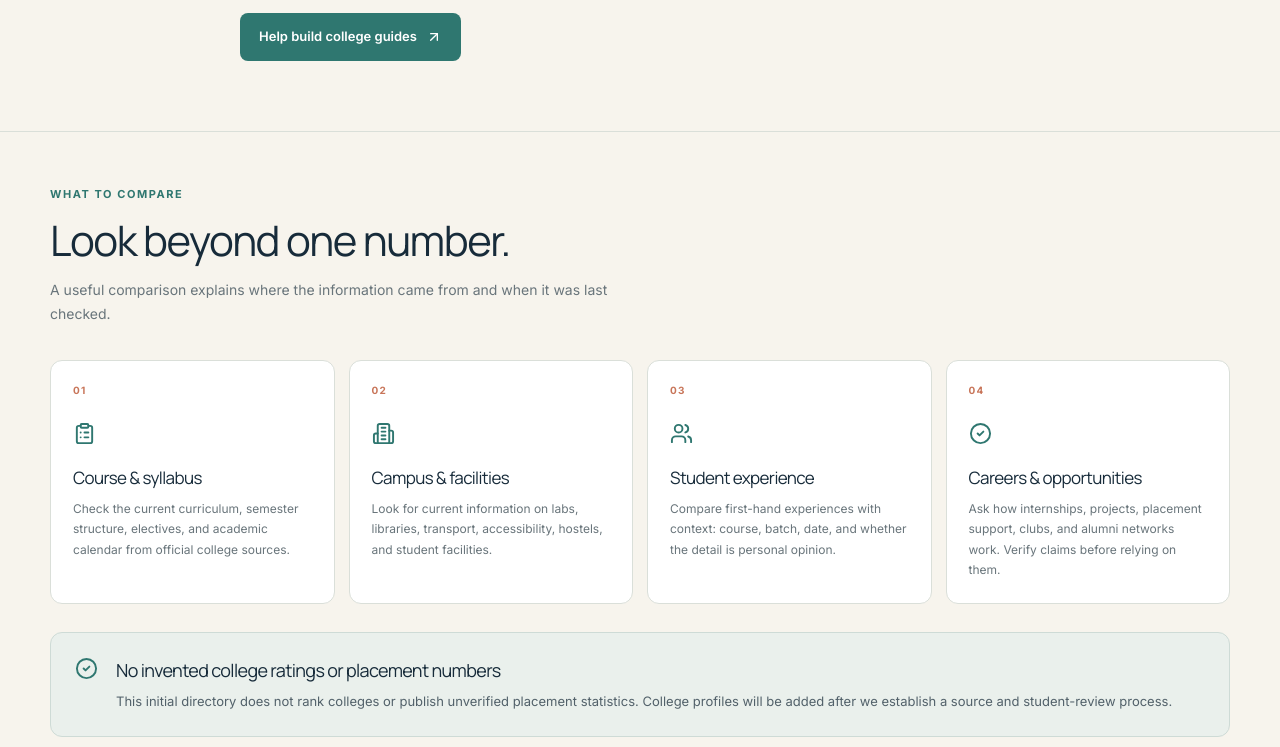
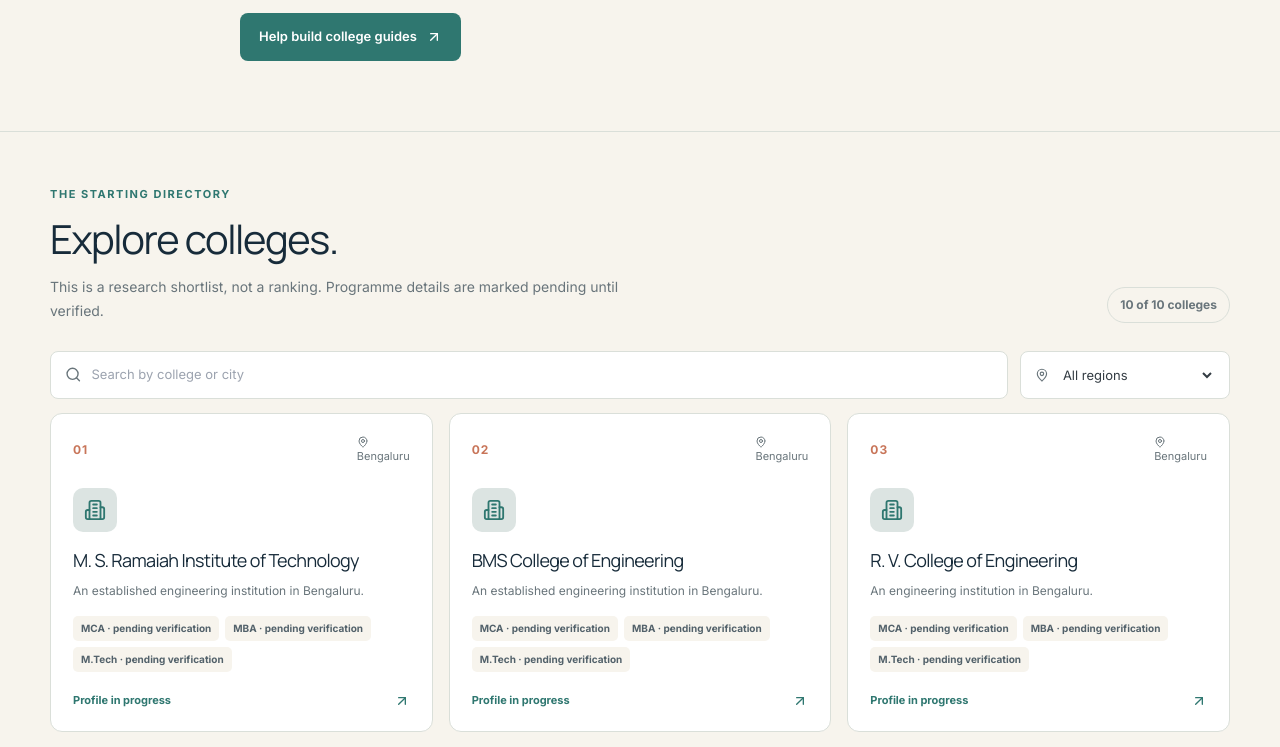
Before and after one commit to Rjiv07/pgcet-student-community, a React (Vite) app: page /colleges in a window 1280 px wide. Shown: the part 420-1167 px from the top of the page. Built offline with nearby package versions, Linux system fonts and the light colour scheme.

Commit message:
Render college directory cards and search filters

```diff
--- a/src/pages/CollegesPage.tsx
+++ b/src/pages/CollegesPage.tsx
@@ -1,5 +1,8 @@
-import { ArrowUpRight, Building2, CheckCircle2, ClipboardList, Users } from 'lucide-react';
+import { useMemo, useState } from 'react';
+import { ArrowUpRight, Building2, CheckCircle2, ClipboardList, MapPin, Search, Users } from 'lucide-react';
 import { Link } from 'react-router-dom';
+import { colleges } from '../content/colleges';
+import './college-pages.css';
 
 const comparison = [
   { icon: ClipboardList, title: 'Course & syllabus', text: 'Check the current curriculum, semester structure, electives, and academic calendar from official college sources.' },
@@ -8,6 +11,50 @@
   { icon: CheckCircle2, title: 'Careers & opportunities', text: 'Ask how internships, projects, placement support, clubs, and alumni networks work. Verify claims before relying on them.' },
 ];
 
+const regions = ['All regions', ...Array.from(new Set(colleges.map((college) => college.region)))];
+
 export function CollegesPage() {
-  return <div className="page-shell"><section className="page-hero"><div className="container narrow"><p className="eyebrow">COLLEGES & COURSES</p><h1>Choose with context, not <span>just a ranking.</span></h1><p className="page-intro">A practical framework for researching colleges and courses after PGCET. We will add college profiles as students contribute details that can be checked and dated.</p><Link className="button button-primary" to="/contribute">Help build college guides <ArrowUpRight size={16}/></Link></div></section><section className="container page-section"><div className="section-heading"><div><p className="eyebrow">WHAT TO COMPARE</p><h2>Look beyond one number.</h2><p className="section-description">A useful comparison explains where the information came from and when it was last checked.</p></div></div><div className="steps-grid">{comparison.map(({icon:Icon,title,text},index)=><article className="step-card" key={title}><span className="step-number">0{index+1}</span><Icon size={23}/><h3>{title}</h3><p>{text}</p></article>)}</div><div className="notice-panel" style={{marginTop:28}}><CheckCircle2 size={23}/><div><h2>No invented college ratings or placement numbers</h2><p>This initial directory does not rank colleges or publish unverified placement statistics. College profiles will be added after we establish a source and student-review process.</p></div></div></section></div>;
+  const [search, setSearch] = useState('');
+  const [region, setRegion] = useState('All regions');
+  const filteredColleges = useMemo(() => {
+    const query = search.trim().toLowerCase();
+    return colleges.filter((college) => {
+      const matchesRegion = region === 'All regions' || college.region === region;
+      const matchesSearch = !query || [college.name, college.city, college.region].some((value) => value.toLowerCase().includes(query));
+      return matchesRegion && matchesSearch;
+    });
+  }, [search, region]);
+
+  return <div className="page-shell">
+    <section className="page-hero"><div className="container narrow">
+      <p className="eyebrow">COLLEGES & COURSES</p>
+      <h1>Choose with context, not <span>just a ranking.</span></h1>
+      <p className="page-intro">Explore an initial shortlist of Karnataka institutions. Each profile gives students a place to build a clearer picture using official sources and dated, reviewed experiences.</p>
+      <a className="button button-primary" href="https://github.com/Rjiv07/pgcet-student-community/issues/new/choose" target="_blank" rel="noreferrer">Help build college guides <ArrowUpRight size={16}/></a>
+    </div></section>
+
+    <section className="container page-section">
+      <div className="college-directory-heading">
+        <div><p className="eyebrow">THE STARTING DIRECTORY</p><h2>Explore colleges.</h2><p className="section-description">This is a research shortlist, not a ranking. Programme details are marked pending until verified.</p></div>
+        <span className="college-count">{filteredColleges.length} of {colleges.length} colleges</span>
+      </div>
+      <div className="college-controls">
+        <label className="college-search"><Search size={17}/><input aria-label="Search colleges" value={search} onChange={(event) => setSearch(event.target.value)} placeholder="Search by college or city"/></label>
+        <label className="college-region"><MapPin size={16}/><select aria-label="Filter by region" value={region} onChange={(event) => setRegion(event.target.value)}>{regions.map((item) => <option key={item} value={item}>{item}</option>)}</select></label>
+      </div>
+      {filteredColleges.length > 0 ? <div className="college-directory-grid">{filteredColleges.map((college, index) => <Link className="college-directory-card" to={`/colleges/${college.slug}`} key={college.slug}>
+        <div className="college-card-top"><span className="college-index">{String(index + 1).padStart(2, '0')}</span><span className="college-location"><MapPin size={12}/> {college.city}</span></div>
+        <span className="college-card-mark"><Building2 size={22}/></span>
+        <h3>{college.name}</h3><p>{college.description}</p>
+        <div className="college-programme-tags"><span>MCA · pending verification</span><span>MBA · pending verification</span><span>M.Tech · pending verification</span></div>
+        <div className="college-card-bottom"><span>Profile in progress</span><ArrowUpRight size={16}/></div>
+      </Link>)}</div> : <div className="notice-panel"><Search size={22}/><div><h2>No colleges found</h2><p>Try another college name or select a different region.</p><button className="button button-secondary" onClick={() => { setSearch(''); setRegion('All regions'); }}>Clear filters</button></div></div>}
+    </section>
+
+    <section className="container page-section college-compare-section">
+      <div className="section-heading"><div><p className="eyebrow">WHAT TO COMPARE</p><h2>Look beyond one number.</h2><p className="section-description">A useful comparison explains where the information came from and when it was last checked.</p></div></div>
+      <div className="steps-grid">{comparison.map(({ icon: Icon, title, text }, index) => <article className="step-card" key={title}><span className="step-number">0{index + 1}</span><Icon size={23}/><h3>{title}</h3><p>{text}</p></article>)}</div>
+      <div className="notice-panel" style={{ marginTop: 28 }}><CheckCircle2 size={23}/><div><h2>No invented college ratings or placement numbers</h2><p>We do not rank colleges or publish unverified placement statistics. Unknown course details remain clearly marked until checked against authoritative sources.</p></div></div>
+    </section>
+  </div>;
 }
```
